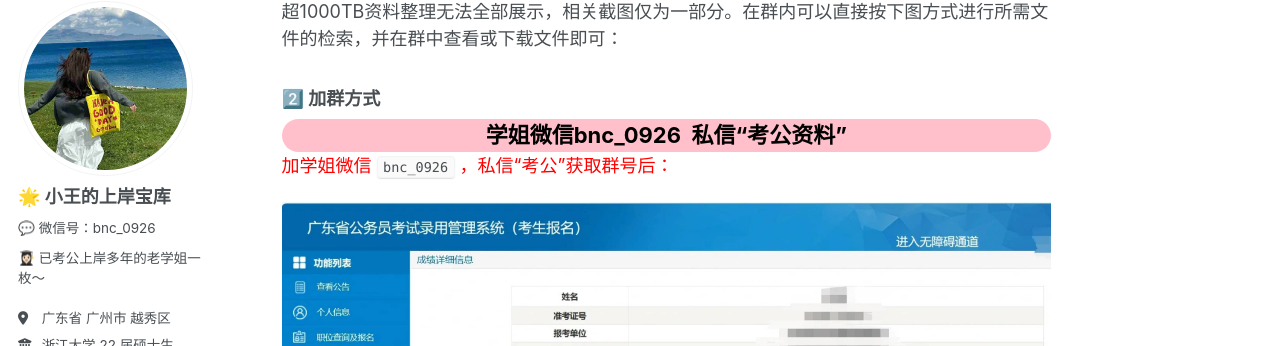
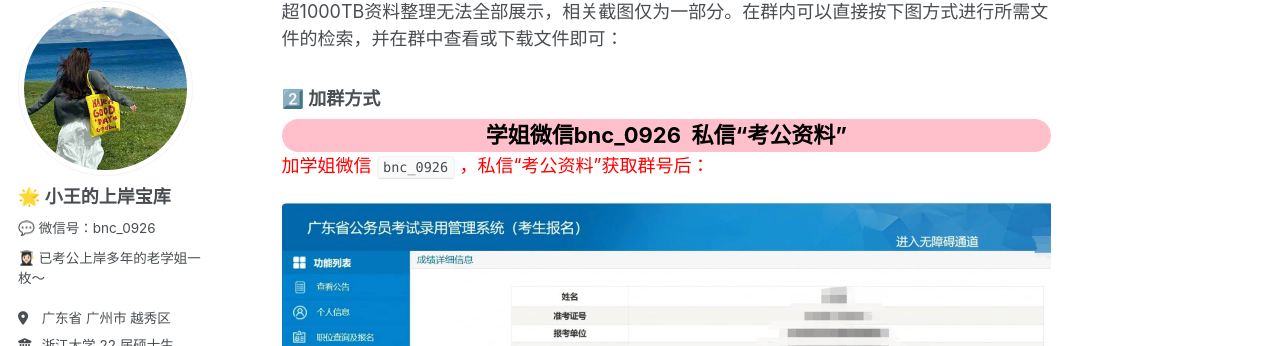
Before and after one commit to KnowledgeStoreVIP/GkStoreVIP.github.io, a Jekyll site: the page built from _pages/about.md, in a window 1280 px wide and 900 px high, scrolled down 1634 px. Shown: the part 105-451 px from the top of the window. Built offline with Jekyll 4.4.1, drawn with Linux system fonts in a browser that asks for light colours; comment, search, counter and statistics services are not loaded.

Commit message:
Update about.md

```diff
--- a/_pages/about.md
+++ b/_pages/about.md
@@ -82,7 +82,7 @@ redirect_from:
 学姐微信bnc_0926&nbsp;&nbsp;私信“考公资料”
 </div>
 
-<span style="color: red;">加学姐微信</span>   `bnc_0926`   <span style="color: red;">，私信“考公”获取群号后：</span>
+<span style="color: red;">加学姐微信</span>   `bnc_0926`   <span style="color: red;">，私信“考公资料”获取群号后：</span>
 
 ![电脑端](https://knowledgestorevip.github.io/GkStoreVIP.github.io/images/GkScore.png)
 
```
